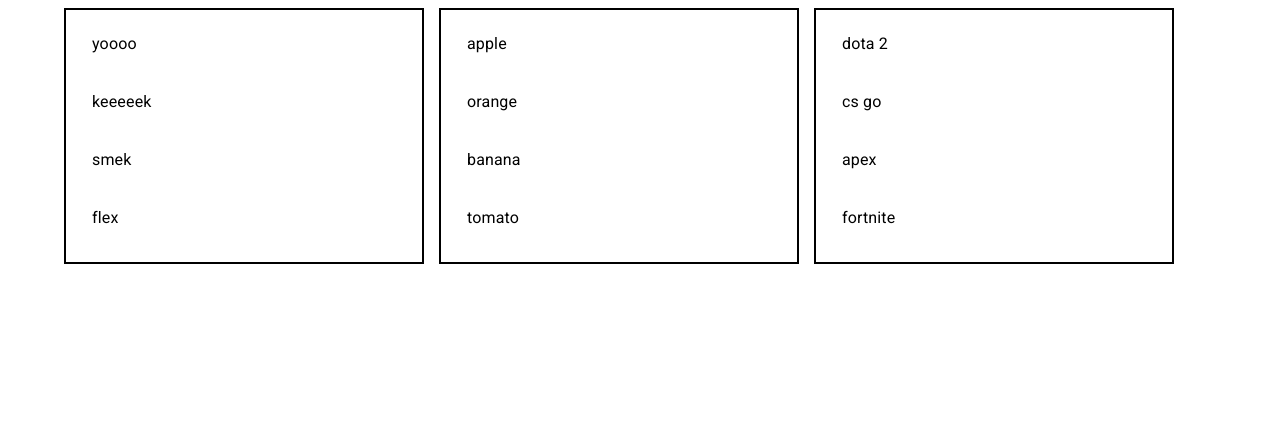
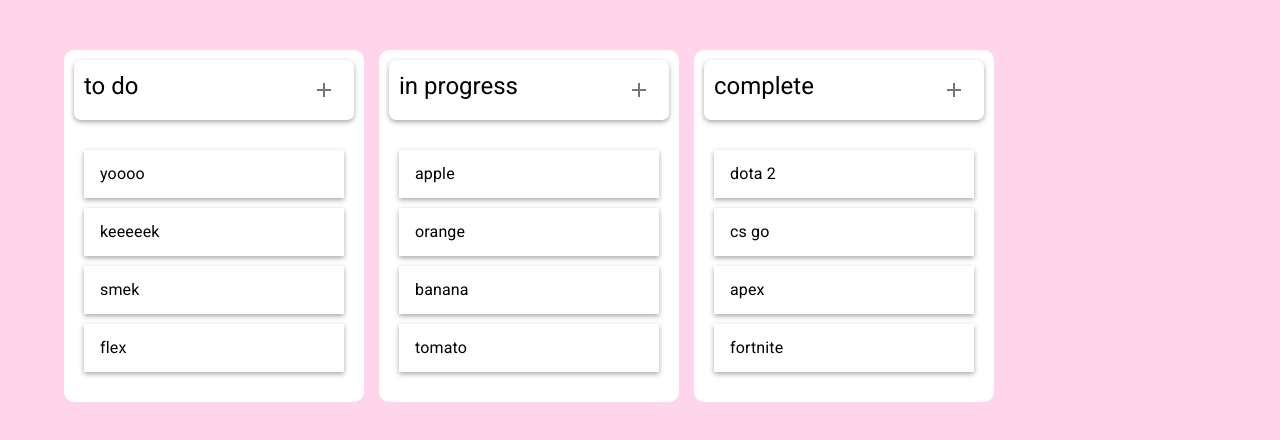
Before and after one commit to p3rfec77/task-tracker, a React (Vite) app: page / in a window 1280 px wide. Shown: the top 440 px of the page. Built offline with nearby package versions, Linux system fonts and the light colour scheme.

Commit message:
made simple layout

```diff
--- a/src/App.tsx
+++ b/src/App.tsx
@@ -1,17 +1,13 @@
 import { DragDropContext, DropResult} from 'react-beautiful-dnd';
+
+import Test from './components/Test';
 
 import { useListItems } from './store/ListItems.store';
 
-import { Box, Container } from '@mui/material';
-
-import ListComponent from './components/List';
-
 function App() {
-  const columns = useListItems(state => state.columns);
   const changeOrder = useListItems(state => state.changeOrder);
 
   const onDragEnd = (result: DropResult): void => {
-    console.log(result);
     const {draggableId, source, destination} = result;
 
     if(!destination) return;
@@ -21,13 +17,7 @@
 
   return (
     <DragDropContext onDragEnd={onDragEnd}>
-      <Container sx={{display: 'flex', gap: '15px'}}>
-        {columns.map(column => (
-          <Box key={column.id} sx={{ width: '100%', maxWidth: 360, bgcolor: 'background.paper' }}>
-            <ListComponent listItems={column.listItems} id={column.id} />
-          </Box>
-        ))}
-      </Container>
+      <Test/>
     </DragDropContext>
   )
 }
--- a/src/components/List.tsx
+++ b/src/components/List.tsx
@@ -1,6 +1,7 @@
 import {FC} from 'react';
 
-import {List} from '@mui/material';
+import { IconButton, List, Typography} from '@mui/material';
+import AddIcon from '@mui/icons-material/Add';
 
 import { ILsitItem } from '../store/ListItems.store';
 import { Droppable } from 'react-beautiful-dnd';
@@ -9,21 +10,43 @@
 
 interface ListProps {
     id: string,
+    title: string,
     listItems: ILsitItem[]
 }
 
-const ListComponent: FC<ListProps> = ({id, listItems}) => {
+const ListComponent: FC<ListProps> = ({id, listItems, title}) => {
   return (
+    <>
+        <Typography
+            variant='h5'
+            sx={{
+                marginBottom: '20px',
+                backgroundColor: 'white',
+                boxShadow: 'rgba(0, 0, 0, 0.35) 0px 2px 5px',
+                padding: '10px 10px',
+                borderRadius: '7px',
+                display: 'flex',
+                justifyContent: 'space-between',
+                }}
+            >
+            {title}
+            <IconButton>
+                <AddIcon/>
+            </IconButton>
+        </Typography>
         <Droppable droppableId={id}>
             {(provided, snapshot) => (
                 <List
                 ref={provided.innerRef}
                 {...provided.droppableProps}
                 sx={{
-                border: '2px solid black',
-                background: snapshot.isDraggingOver ? 'rgba(0, 255, 0, 0.3)' : 'white',
-                padding: '10px'
-                }}>
+                    background: snapshot.isDraggingOver ?
+                    'rgba(235, 235, 235, 0.8)' :
+                    'white',
+                    padding: '10px',
+                    overflow: 'auto',
+                    }}
+                    >
                     {listItems.map(({title, id}, index) => (
                         <ListItemComponent key={id} title={title} id={id} index={index}/>
                     ))}
@@ -31,6 +54,7 @@
                 </List>
             )}
         </Droppable>
+    </>
   )
 }
 
--- a/src/components/ListItem.tsx
+++ b/src/components/ListItem.tsx
@@ -18,7 +18,8 @@
             disablePadding
             sx={{
                 background: snapshot.isDragging ? 'rgba(0, 0, 0, 0.2)' : 'white',
-                marginBottom: '10px'
+                marginBottom: '10px',
+                boxShadow: 'rgba(0, 0, 0, 0.35) 0px 2px 5px'
             }}
             {...provided.dragHandleProps}
             {...provided.draggableProps}
--- /dev/null
+++ b/src/components/Test.tsx
@@ -0,0 +1,40 @@
+import { useListItems } from '../store/ListItems.store';
+
+import { Box, Container } from '@mui/material';
+
+import ListComponent from './List';
+
+const Test = () => {
+      const columns = useListItems(state => state.columns);
+  return (
+    <Box sx={{
+      backgroundColor: 'rgba(255, 172, 215, 0.5)',
+      height: '100vh'
+    }}>
+      <Container sx={{
+        display: 'flex',
+        gap: '15px',
+        maxHeight: '100vh',
+        paddingTop: '50px'
+        }}>
+          {columns.map(column => (
+            <Box
+            key={column.id}
+            sx={{
+              width: '100%',
+              maxWidth: 300,
+              height: '100%',
+              padding: '10px',
+              bgcolor: 'background.paper',
+              borderRadius: '10px',
+              }}
+            >
+              <ListComponent listItems={column.listItems} id={column.id} title={column.title}/>
+            </Box>
+          ))}
+        </Container>
+    </Box>
+  )
+}
+
+export default Test
--- /dev/null
+++ b/src/main.css
@@ -0,0 +1,5 @@
+*, *::after, *::before {
+    margin: 0;
+    padding: 0;
+    box-sizing: border-box;
+}
--- a/src/main.tsx
+++ b/src/main.tsx
@@ -1,6 +1,7 @@
 import React from 'react'
 import ReactDOM from 'react-dom/client'
 import App from './App.tsx'
+import './main.css';
 
 ReactDOM.createRoot(document.getElementById('root')!).render(
       <App />
--- a/src/store/ListItems.store.ts
+++ b/src/store/ListItems.store.ts
@@ -19,7 +19,7 @@
 export const useListItems = create<ListItemsState>(set => ({
     columns: [
         {
-            id: 'column-1', title: 'column', listItems: [
+            id: 'column-1', title: 'to do', listItems: [
                 { title: 'yoooo', id: 1 },
                 { title: 'keeeeek', id: 2 },
                 { title: 'smek', id: 3 },
@@ -27,7 +27,7 @@
             ]
         },
         {
-            id: 'column-2', title: 'column', listItems: [
+            id: 'column-2', title: 'in progress', listItems: [
                 { title: 'apple', id: 5 },
                 { title: 'orange', id: 6 },
                 { title: 'banana', id: 7 },
@@ -35,7 +35,7 @@
             ]
         },
         {
-            id: 'column-3', title: 'column', listItems: [
+            id: 'column-3', title: 'complete', listItems: [
                 { title: 'dota 2', id: 9 },
                 { title: 'cs go', id: 10 },
                 { title: 'apex', id: 11 },
@@ -60,7 +60,6 @@
             newColumns.splice(state.columns.indexOf(startColumn), 1, startColumn);
             return { columns: newColumns };
         } else {
-            console.log(startList);
             dropList.splice(destinationIndex, 0, currentItem);
             dropColumn.listItems = dropList;
             newColumns.map(column => {
```
Lines whose indentation alone changed are shown as unchanged.
